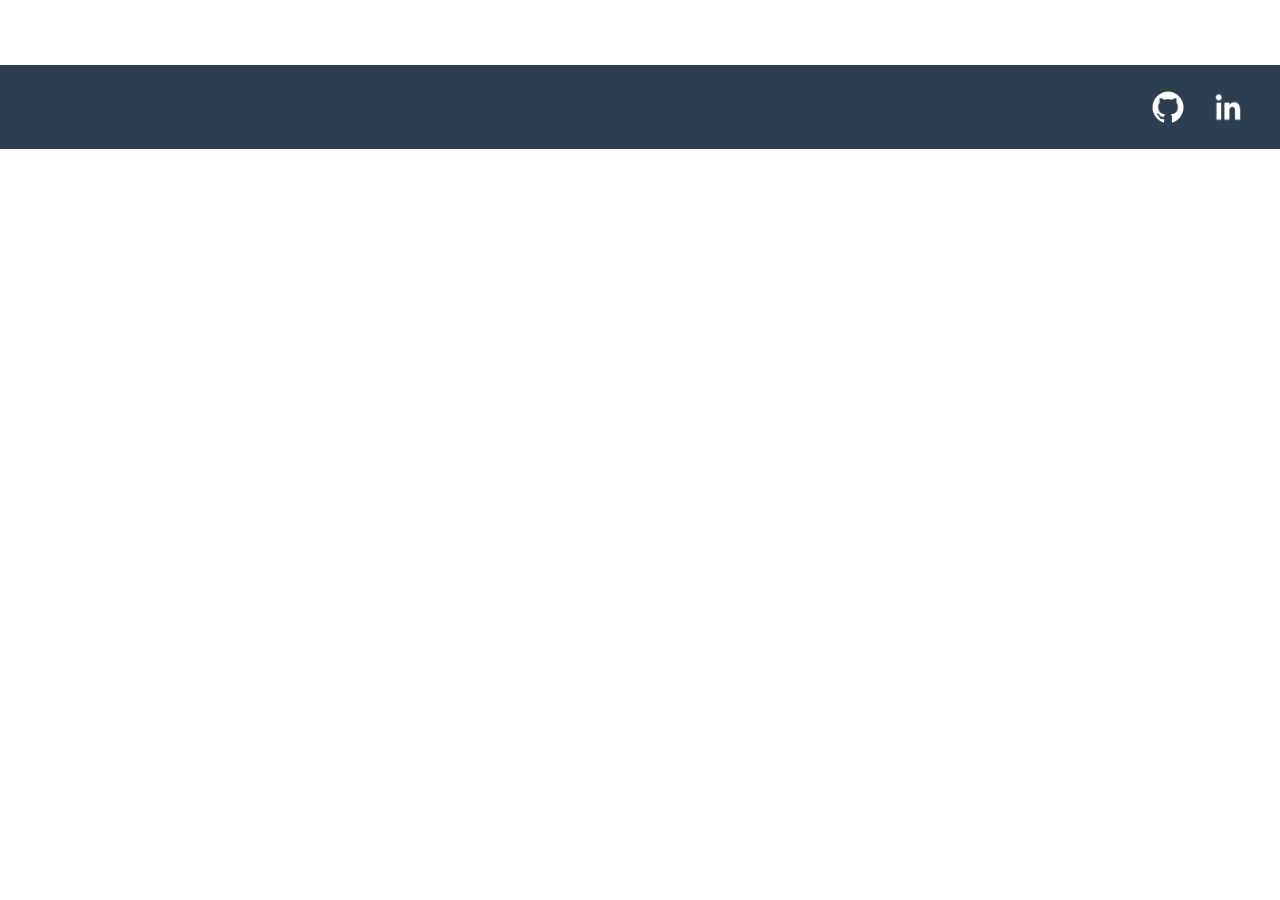
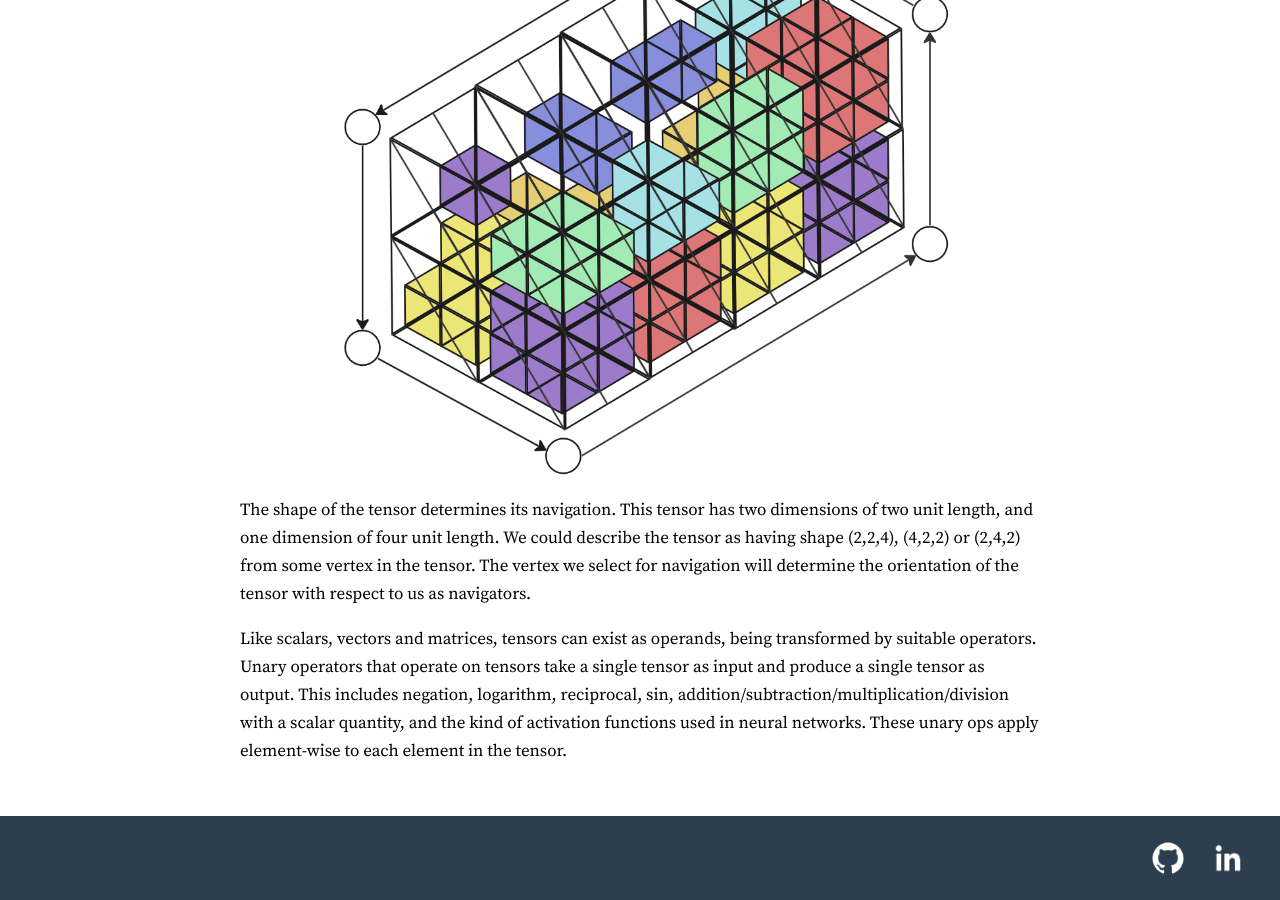
Before and after one commit to Rory-Mac/personal-website, a Jekyll site: the page built from AI&ML/Tensors.markdown, in a window 1280 px wide and 900 px high, scrolled down 912 px. Built offline with Jekyll 4.4.1, drawn with Linux system fonts in a browser that asks for light colours; before the commit the page ends 1061 px from its top, so only the background shows below that; some of the changed text lies outside the part shown.

Commit message:
tensor document draft + shape diagrams

```diff
--- a/AI&ML/Tensors.markdown
+++ b/AI&ML/Tensors.markdown
@@ -3,15 +3,25 @@
 title: Tensors
 ---
 <h4>Tensors</h4>
-<p>TBD</p>
-<br><br><br><br><br><br>
-<br><br><br><br><br><br>
-<br><br><br><br>
+<p>Tensors are \(n\)-dimensional generalisations of scalars, vectors and matrices. A scalar is a zero-dimensional tensor. A vector is a
+one-dimensional tensor, a matrix is a two-dimensional tensor. A tensor has a shape, which exists as a list of scalars, where each scalar
+represents the length of one of the tensor's dimensions. Tensors can contain anything really, but let's first consider a three-dimensional tensor
+with two dimensions of length two and one dimension of length four, containing scalars (visualised as collections).</p>
+<p><img src="/Assets/images/tensors1.png" width="100%" height="100%"></p>
+<p><img src="/Assets/images/tensors2.png" width="100%" height="100%"></p>
+<p>The shape of the tensor determines its navigation. This tensor has two dimensions of two unit length, and one dimension of four unit length.
+We could describe the tensor as having shape (2,2,4), (4,2,2) or (2,4,2) from some vertex in the tensor. The vertex we select for navigation
+will determine the orientation of the tensor with respect to us as navigators.</p>
+<p>Like scalars, vectors and matrices, tensors can exist as operands, being transformed by suitable operators. Unary operators that operate on
+tensors take a single tensor as input and produce a single tensor as output. This includes negation, logarithm, reciprocal, sin,
+addition/subtraction/multiplication/division with a scalar quantity, and the kind of activation functions used in neural networks. These unary ops
+apply element-wise to each element in the tensor.
+
+</p>
+
+
 
 <!--
-    Collections of collections of equal size
-    Navigating through (shape)
-    Unary operators on tensors (any function really, log, reciprocal, sin, arithmetic with scalar, activation functions)
     Binary operators on tensors (pointwise arithmetic, comparison, plus additional dot product/matmul)
     Reduce operators (sum, max, min)
     Movement operators (reshapes, permutes, expands, flips, resize, squeeze, unsqueeze)
```
Also changed, not shown: Assets/images/tensors1.png (added), Assets/images/tensors2.png (added).
